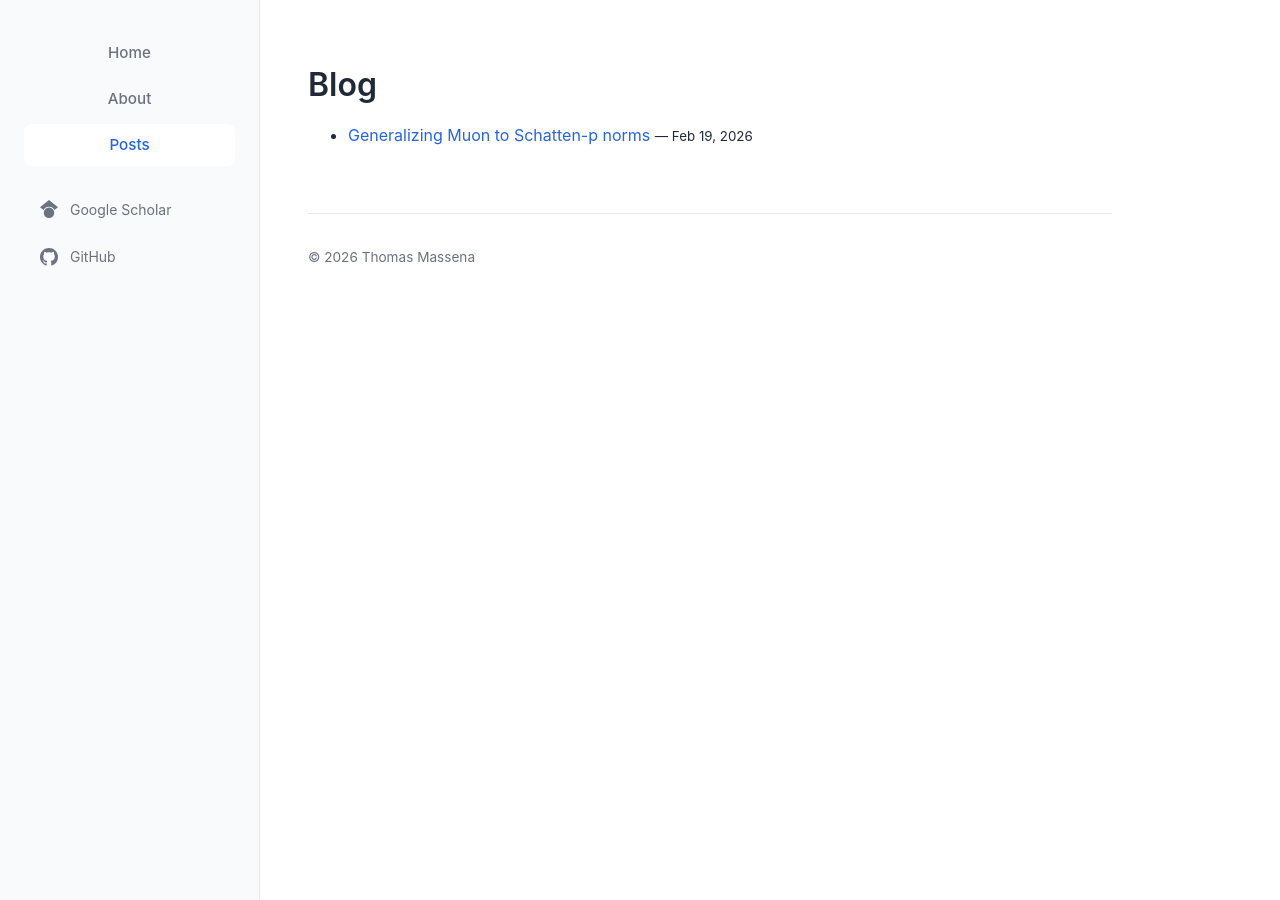
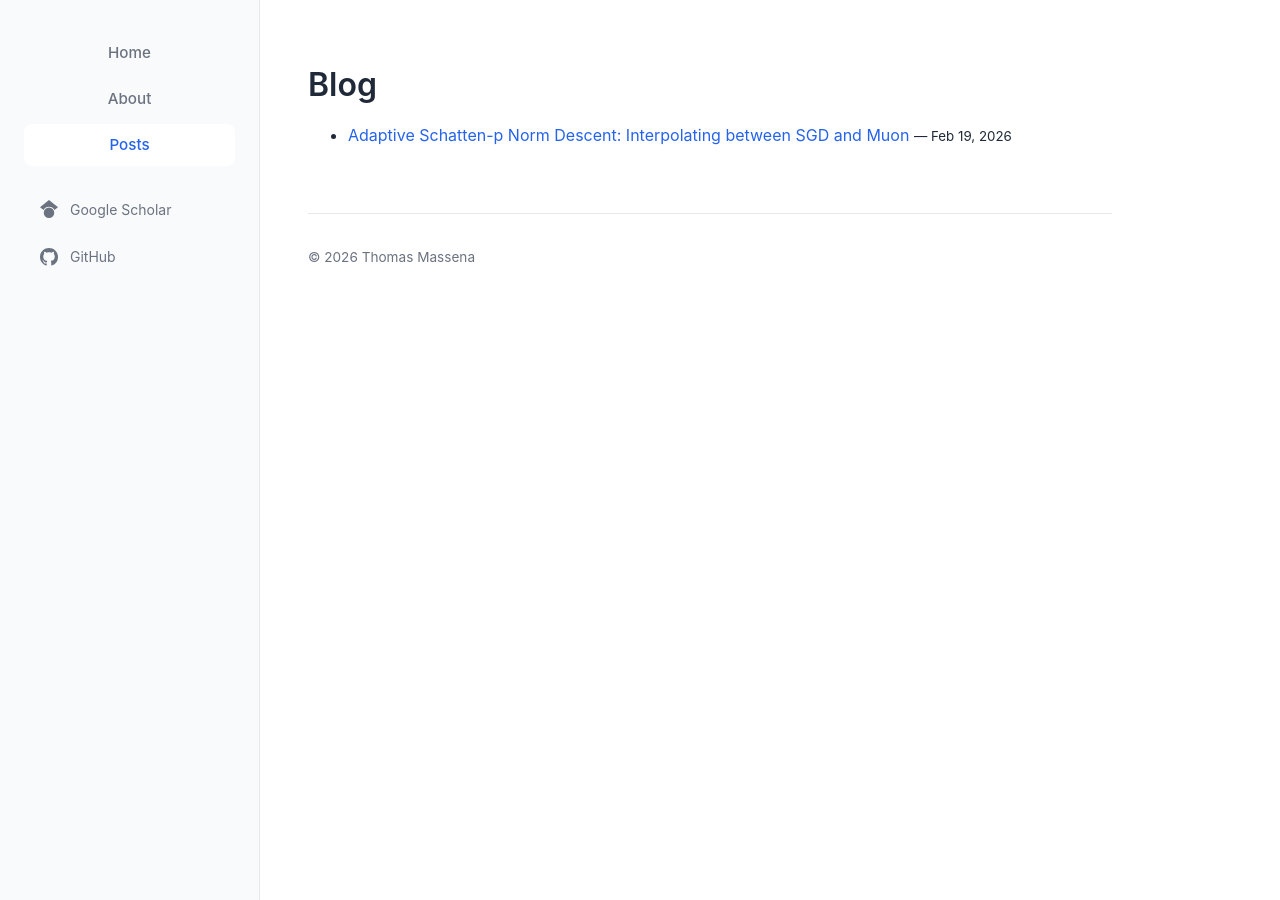
Before and after one commit to massena-t/massena-t.github.io, a Jekyll site: the page built from posts.md, in a window 1280 px wide. Built offline with Jekyll 4.4.1, drawn with Linux system fonts in a browser that asks for light colours.

Commit message:
modify title

```diff
--- a/_posts/2026-02-19-schatten-muon.md
+++ b/_posts/2026-02-19-schatten-muon.md
@@ -1,5 +1,5 @@
 ---
-title: "Generalizing Muon to Schatten-p norms"
+title: "Adaptive Schatten-p Norm Descent: Interpolating between SGD and Muon"
 date: 2026-02-19 12:00:00 +0100
 tags: [optimization]
 categories: [blog]
```
Also changed, not shown: 3 other files.
